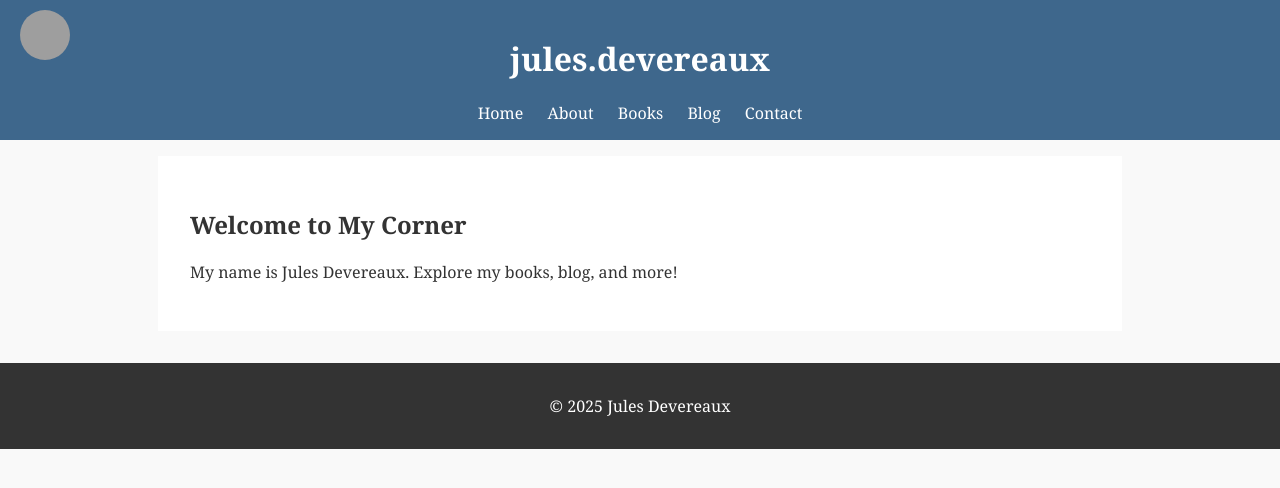
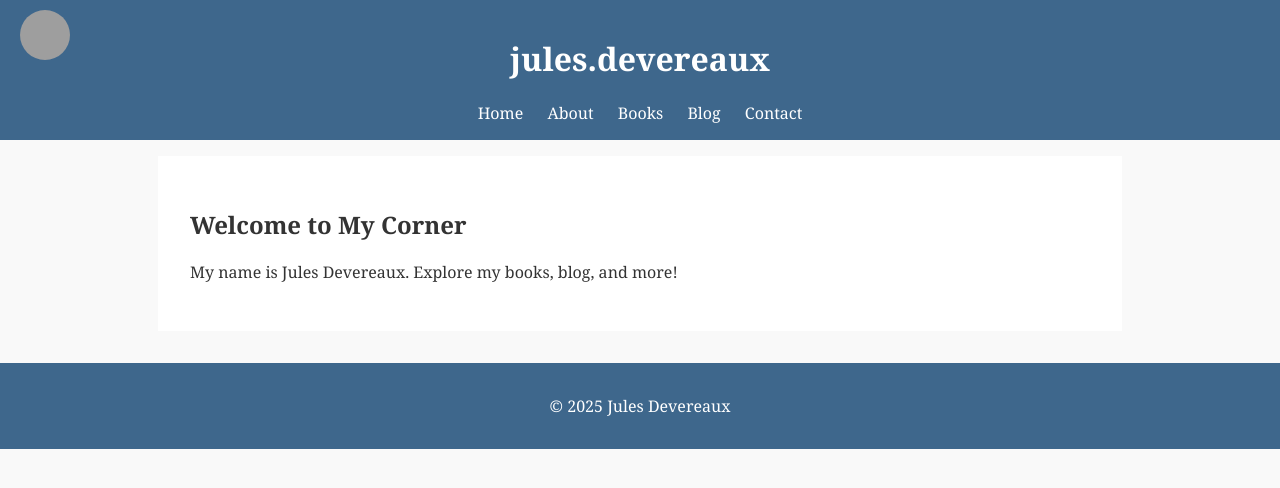
Before and after one commit to julesdevereaux/julesdevereaux.github.io, a Jekyll site: the page built from index.html, in a window 1280 px wide. Shown: the top 488 px of the page. Built offline with Jekyll 4.4.1, drawn with Linux system fonts in a browser that asks for light colours; grey boxes are pictures that could not be loaded.

Commit message:
Update style.css

```diff
--- a/assets/style.css
+++ b/assets/style.css
@@ -46,7 +46,7 @@ main {
 }
 
 footer {
-  background-color: #333;
+  background-color: #3e678c;
   color: white;
   text-align: center;
   padding: 1rem;
```
